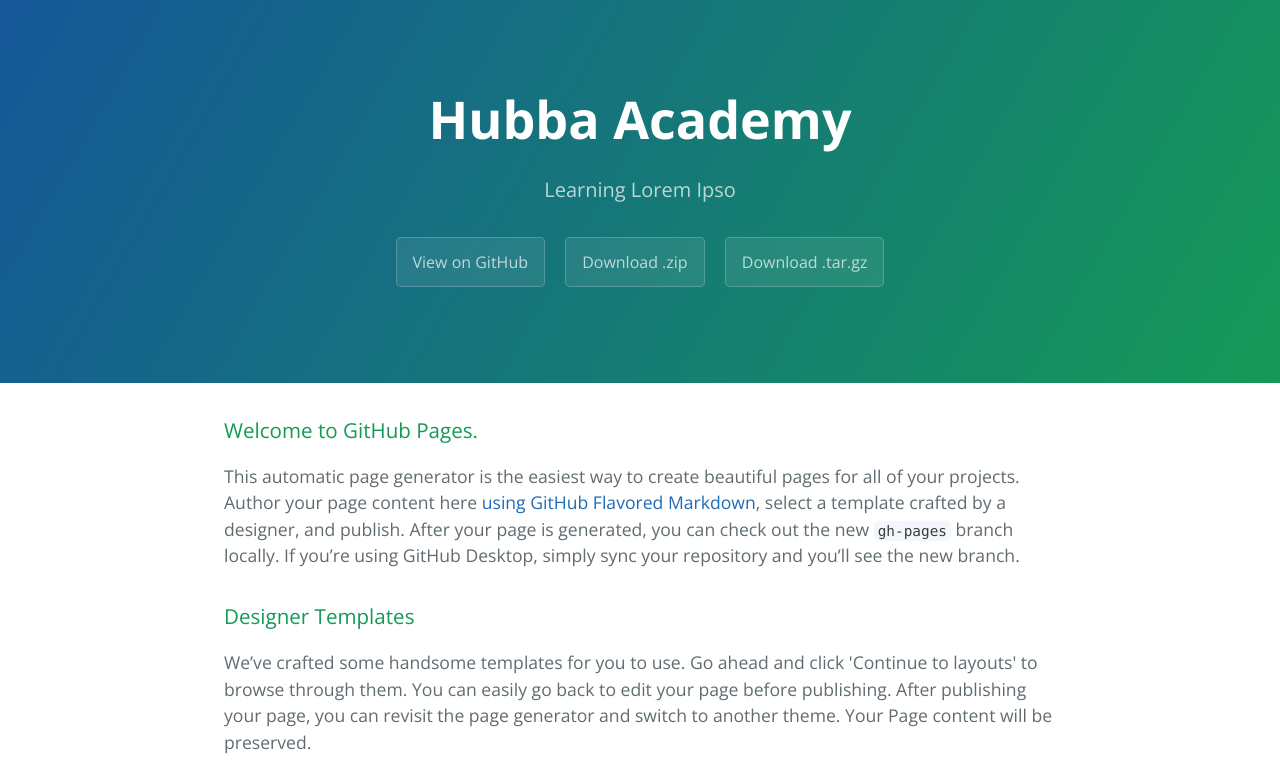
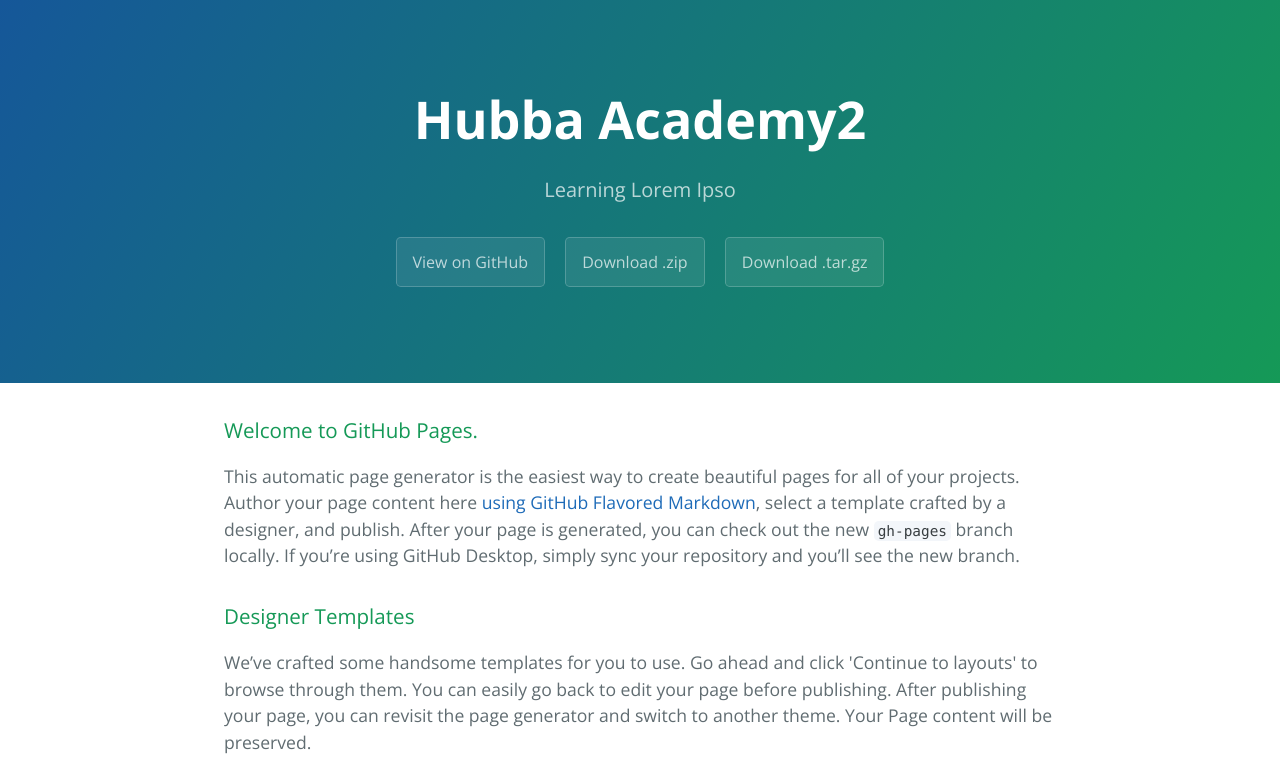
Before and after one commit to maimai-ranger/HUBBA-Academy, a plain HTML site: page index.html in a window 1280 px wide. Shown: the top 784 px of the page. Drawn offline with nearby package versions, Linux system fonts and the light colour scheme.

Commit message:
Test commit

```diff
--- a/index.html
+++ b/index.html
@@ -11,7 +11,7 @@
   </head>
   <body>
     <section class="page-header">
-      <h1 class="project-name">Hubba Academy</h1>
+      <h1 class="project-name">Hubba Academy2</h1>
       <h2 class="project-tagline">Learning Lorem Ipso</h2>
       <a href="https://github.com/maimai-ranger/HUBBA-Academy" class="btn">View on GitHub</a>
       <a href="https://github.com/maimai-ranger/HUBBA-Academy/zipball/master" class="btn">Download .zip</a>
```
